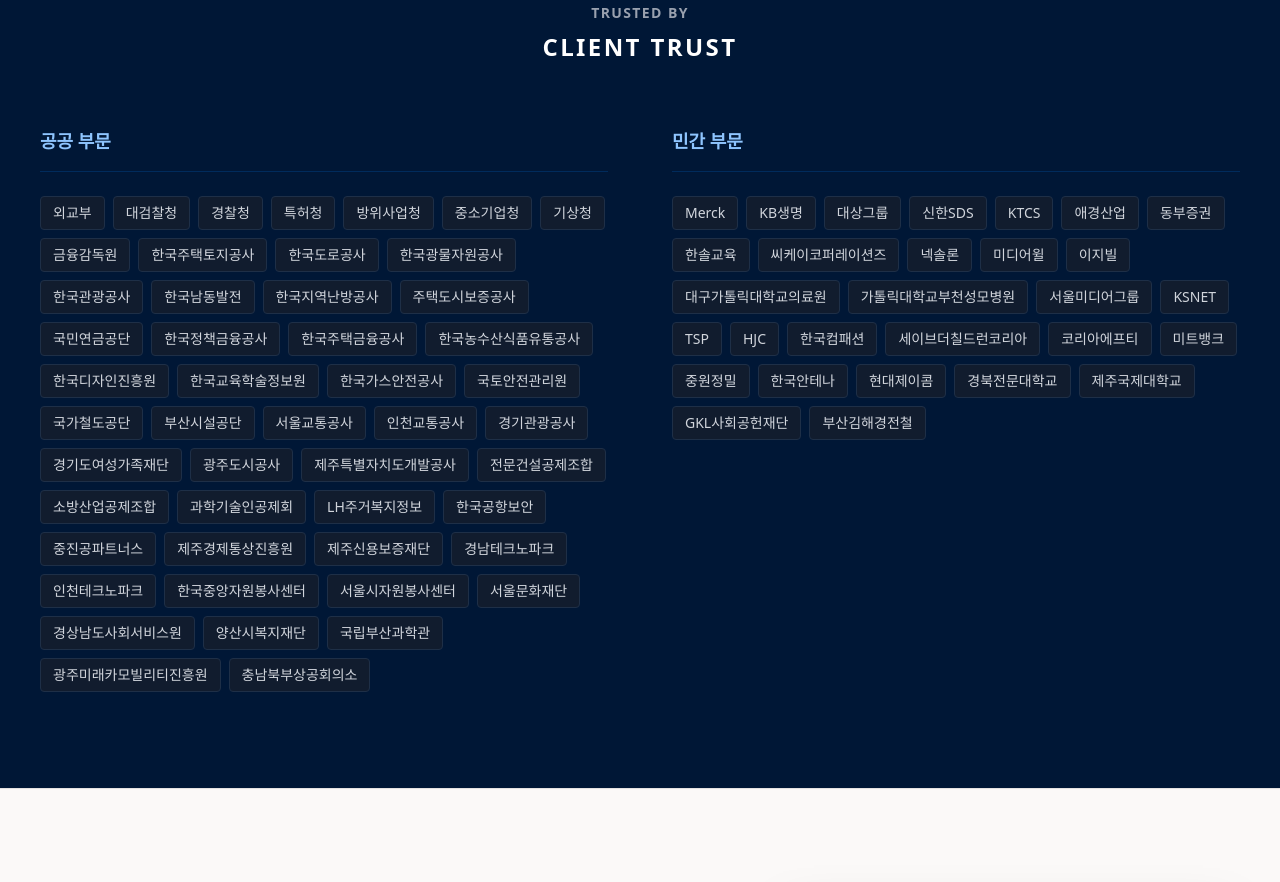
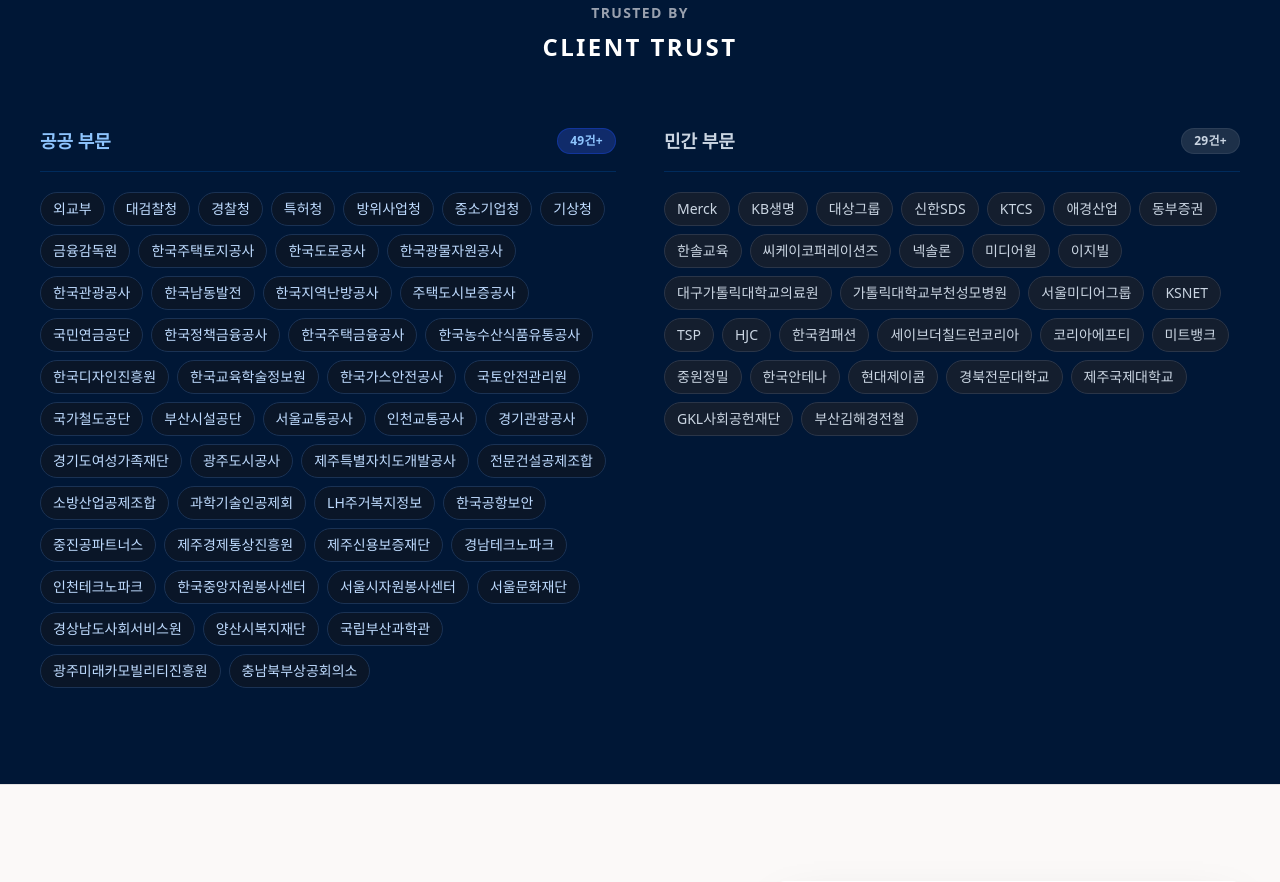
Before and after one commit to cis1273-ai/company-homepage, a React (Vite) app: page / in a window 1280 px wide. Shown: the part 4380-5262 px from the top of the page. Built offline with nearby package versions, Linux system fonts and the light colour scheme.

Commit message:
improve client trust section

```diff
--- a/src/App.tsx
+++ b/src/App.tsx
@@ -667,20 +667,26 @@ function StatsClientsSection() {
             <h2 className="text-sm tracking-widest font-bold text-gray-400 mb-2">TRUSTED BY</h2>
             <h3 className="text-2xl font-bold tracking-widest">CLIENT TRUST</h3>
           </div>
-          <div className="grid md:grid-cols-2 gap-16">
+          <div className="grid md:grid-cols-2 gap-12">
             <div>
-              <h4 className="text-blue-300 font-bold mb-6 text-lg border-b border-primary-container pb-4">공공 부문</h4>
+              <div className="flex items-center justify-between mb-5 pb-4 border-b border-primary-container">
+                <h4 className="text-blue-300 font-bold text-lg">공공 부문</h4>
+                <span className="text-xs font-bold bg-blue-900/60 text-blue-300 border border-blue-700/40 px-3 py-1 rounded-full tracking-wide">{publicClients.length}건+</span>
+              </div>
               <div className="flex flex-wrap gap-2">
                 {publicClients.map((client, idx) => (
-                  <span key={idx} className="bg-[#111c2e] border border-[#1e2f47] text-gray-300 text-sm py-1.5 px-3 rounded text-center">{client.trim().replace(/ 등$/, '')}</span>
+                  <span key={idx} className="bg-[#0a1628] border border-[#1a3254] text-blue-200 text-sm py-1.5 px-3 rounded-full hover:bg-[#1a3254] transition-colors">{client.trim().replace(/ 등$/, '')}</span>
                 ))}
               </div>
             </div>
             <div>
-              <h4 className="text-blue-300 font-bold mb-6 text-lg border-b border-primary-container pb-4">민간 부문</h4>
+              <div className="flex items-center justify-between mb-5 pb-4 border-b border-primary-container">
+                <h4 className="text-slate-300 font-bold text-lg">민간 부문</h4>
+                <span className="text-xs font-bold bg-slate-700/60 text-slate-300 border border-slate-600/40 px-3 py-1 rounded-full tracking-wide">{privateClients.length}건+</span>
+              </div>
               <div className="flex flex-wrap gap-2">
                 {privateClients.map((client, idx) => (
-                  <span key={idx} className="bg-[#111c2e] border border-[#1e2f47] text-gray-300 text-sm py-1.5 px-3 rounded text-center">{client.trim().replace(/ 등$/, '')}</span>
+                  <span key={idx} className="bg-[#141e2e] border border-[#2a3548] text-slate-300 text-sm py-1.5 px-3 rounded-full hover:bg-[#2a3548] transition-colors">{client.trim().replace(/ 등$/, '')}</span>
                 ))}
               </div>
             </div>
```
